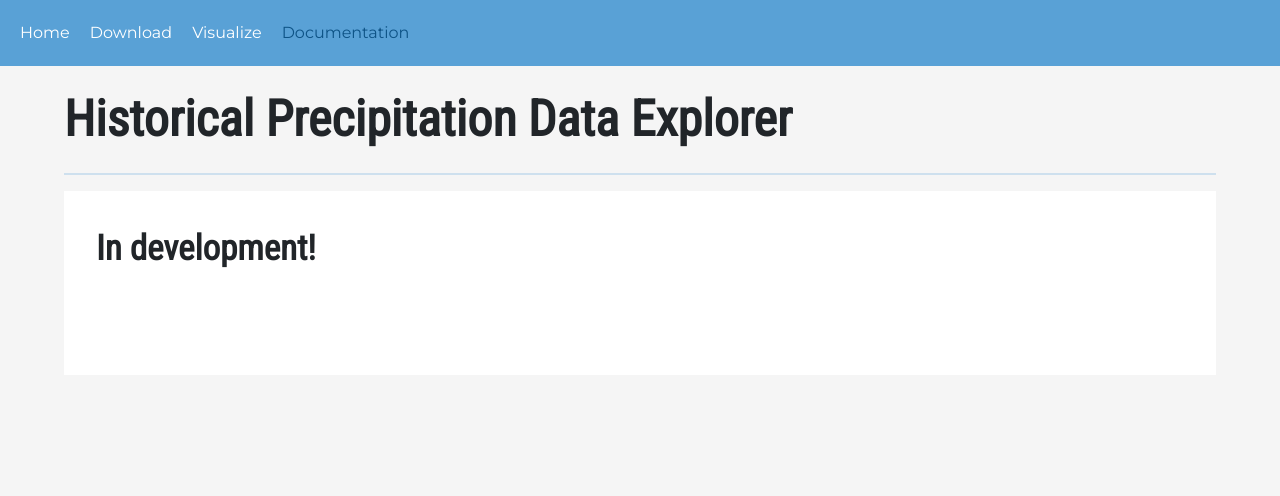
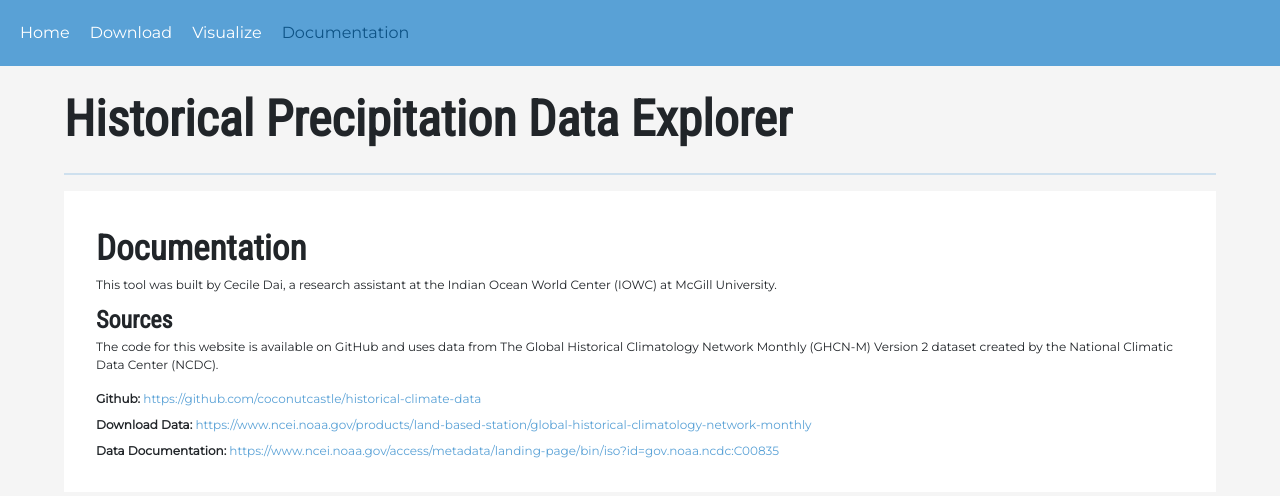
Before and after one commit to coconutcastle/historical-climate-data, a React (Vite) app in the folder frontend/: page /documentation in a window 1280 px wide. Shown: the top 496 px of the page. Built offline with nearby package versions, Linux system fonts and the light colour scheme.

Commit message:
updated documentation page

```diff
--- a/frontend/src/App.scss
+++ b/frontend/src/App.scss
@@ -37,6 +37,13 @@ $theme-colors: map-merge($theme-colors, $custom-colors); // override default boo
   padding-right: 4rem;
   padding-bottom: 2rem;
   padding-left: 4rem;
+}
+
+.plain-section {
+  background-color: white;
+  padding: 2rem;
+  display: flex;
+  flex-direction: column;
 }
 
 a {
--- a/frontend/src/routes/DocumentationPage.tsx
+++ b/frontend/src/routes/DocumentationPage.tsx
@@ -1,15 +1,41 @@
 
 export default function DocumentationPage() {
   return (
-    <div className="data-content"
-      style={{ height: '100vh' }} >
+    <div className="data-content" style={{ height: '100vh' }} >
       <div className='title'>
         Historical Precipitation Data Explorer
       </div>
-      <hr style={{ width: "100%" }} />
-      <div className="params-section h-25">
+      <hr style={{ width: "100%" }}/>
+      <div className="plain-section">
         <div className='heading-1'>
-          In development!
+          Documentation
+        </div>
+        <div>
+          This tool was built by Cecile Dai, a research assistant at the Indian Ocean World Center (IOWC) at McGill University.
+        </div>
+        <div className="heading-2 mt-2">
+          Sources
+        </div>
+        <div>
+          The code for this website is available on GitHub and uses data from The Global Historical Climatology Network Monthly (GHCN-M) Version 2 dataset created by the National Climatic Data Center (NCDC).
+        </div>
+        <div className="mt-3">
+          <b>Github: </b>
+          <a href="https://github.com/coconutcastle/historical-climate-data">
+            https://github.com/coconutcastle/historical-climate-data
+          </a>
+        </div>
+        <div className="mt-2">
+          <b>Download Data: </b>
+          <a href="https://www.ncei.noaa.gov/products/land-based-station/global-historical-climatology-network-monthly">
+            https://www.ncei.noaa.gov/products/land-based-station/global-historical-climatology-network-monthly
+          </a>
+        </div>
+        <div className="mt-2">
+          <b>Data Documentation: </b>
+          <a href="https://www.ncei.noaa.gov/access/metadata/landing-page/bin/iso?id=gov.noaa.ncdc:C00835">
+            https://www.ncei.noaa.gov/access/metadata/landing-page/bin/iso?id=gov.noaa.ncdc:C00835
+          </a>
         </div>
       </div>
     </div>
```
